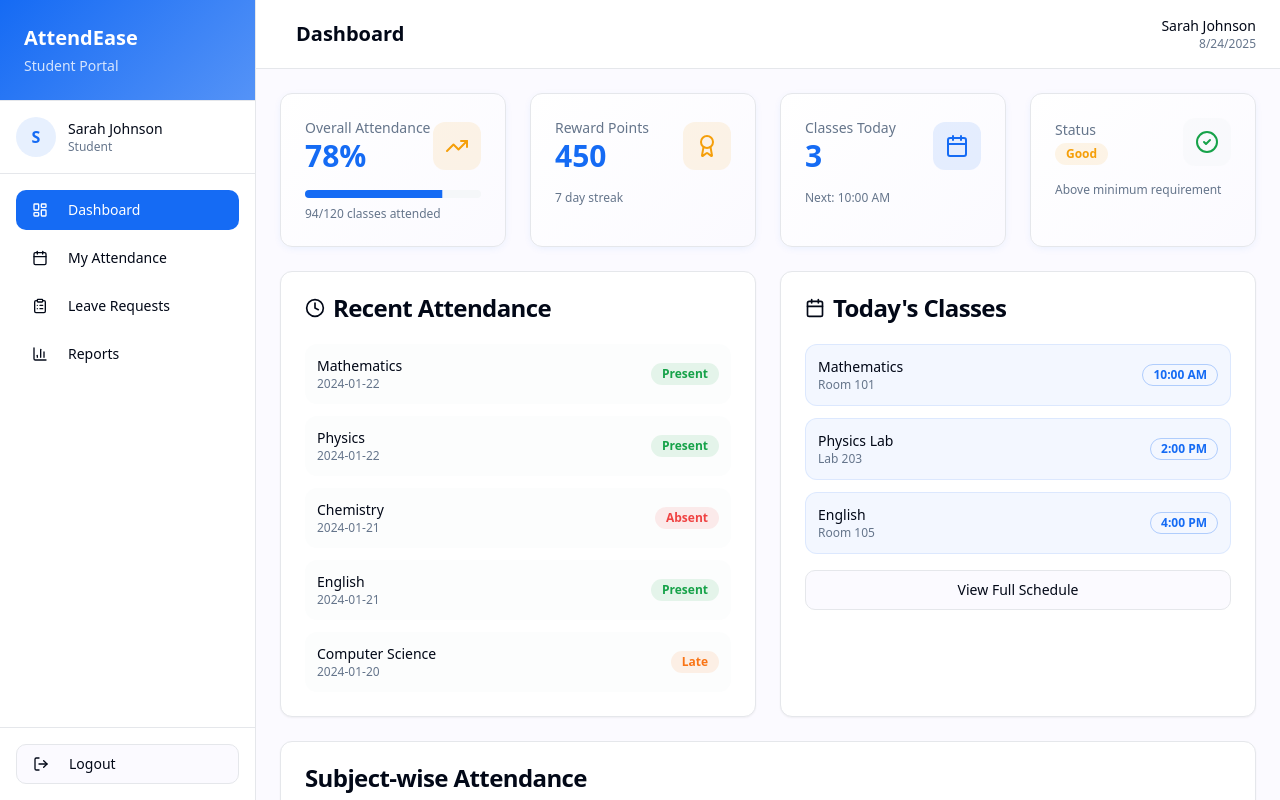
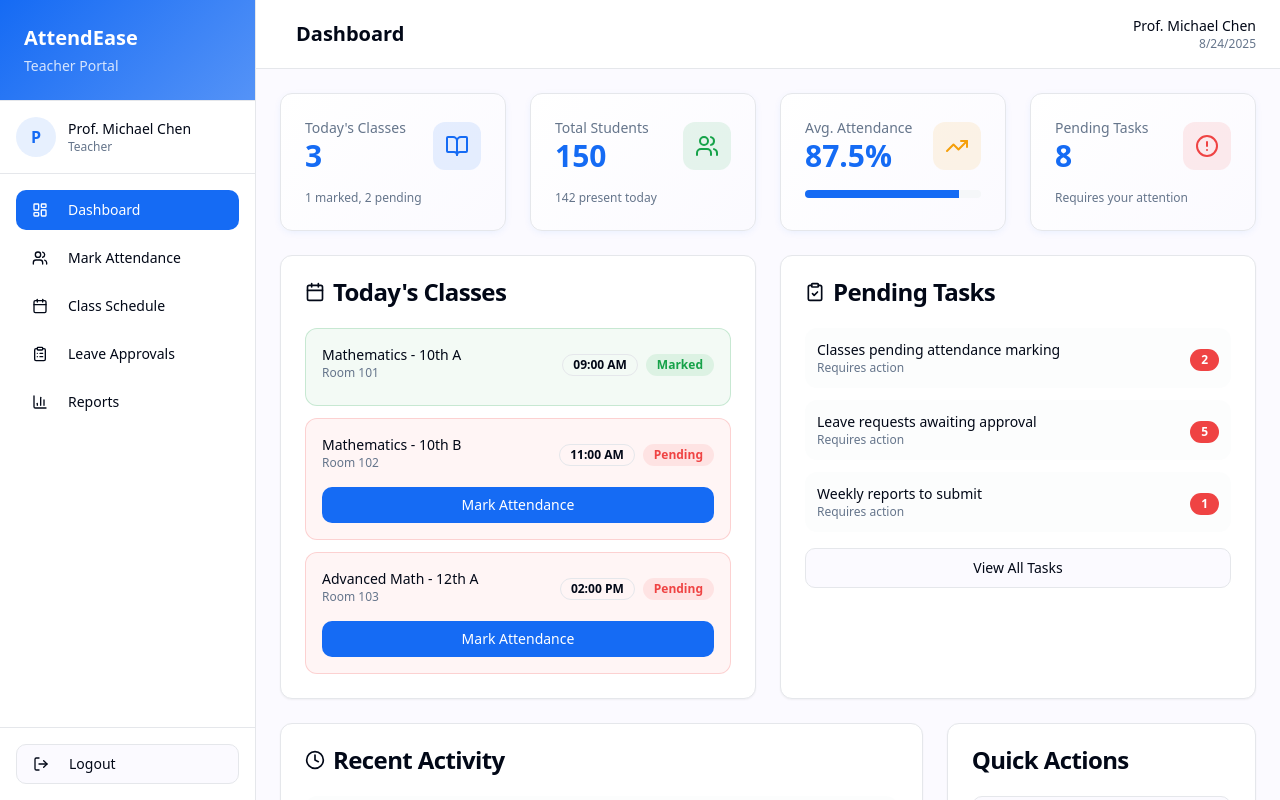
Before and after one commit to vvinit594/collab-attendly, a React (Vite) app: page / in a window 1280 px wide. Shown: the top 800 px of the page. Built offline with nearby package versions, Linux system fonts and the light colour scheme.

Commit message:
Add role-based portals
The system now supports role-based portals for teachers and HODs, accessible by changing the role in `src/pages/Index.tsx`.

```diff
--- a/src/pages/Index.tsx
+++ b/src/pages/Index.tsx
@@ -7,10 +7,14 @@ import BulkAttendanceForm from "@/components/attendance/BulkAttendanceForm";
 import AttendanceReports from "@/components/reports/AttendanceReports";
 
 const Index = () => {
-  const [currentUser] = useState({
-    name: "Sarah Johnson",
-    role: "student" as const, // Change this to test different roles: 'student' | 'teacher' | 'hod' | 'admin'
-    id: "student_001"
+  const [currentUser] = useState<{
+    name: string;
+    role: 'student' | 'teacher' | 'hod' | 'admin';
+    id: string;
+  }>({
+    name: "Prof. Michael Chen",
+    role: "teacher", // Change this to test different roles: 'student' | 'teacher' | 'hod' | 'admin'
+    id: "teacher_001"
   });
 
   const [currentPage, setCurrentPage] = useState("dashboard");
@@ -18,7 +22,11 @@ const Index = () => {
   const renderPageContent = () => {
     switch (currentPage) {
       case "dashboard":
-        return currentUser.role === "student" ? <StudentDashboard /> : <TeacherDashboard />;
+        if (currentUser.role === "student") {
+          return <StudentDashboard />;
+        } else {
+          return <TeacherDashboard />;
+        }
 
       case "calendar":
       case "my-attendance":
```
